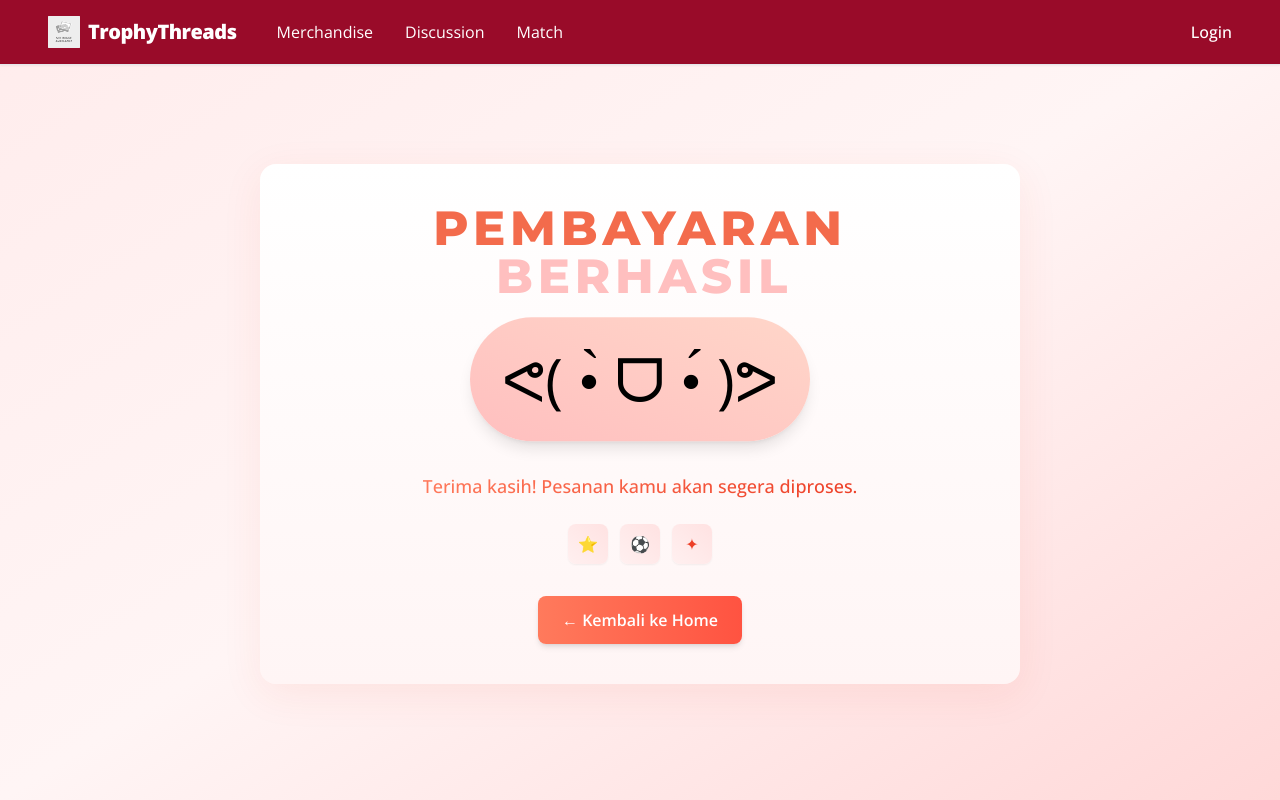
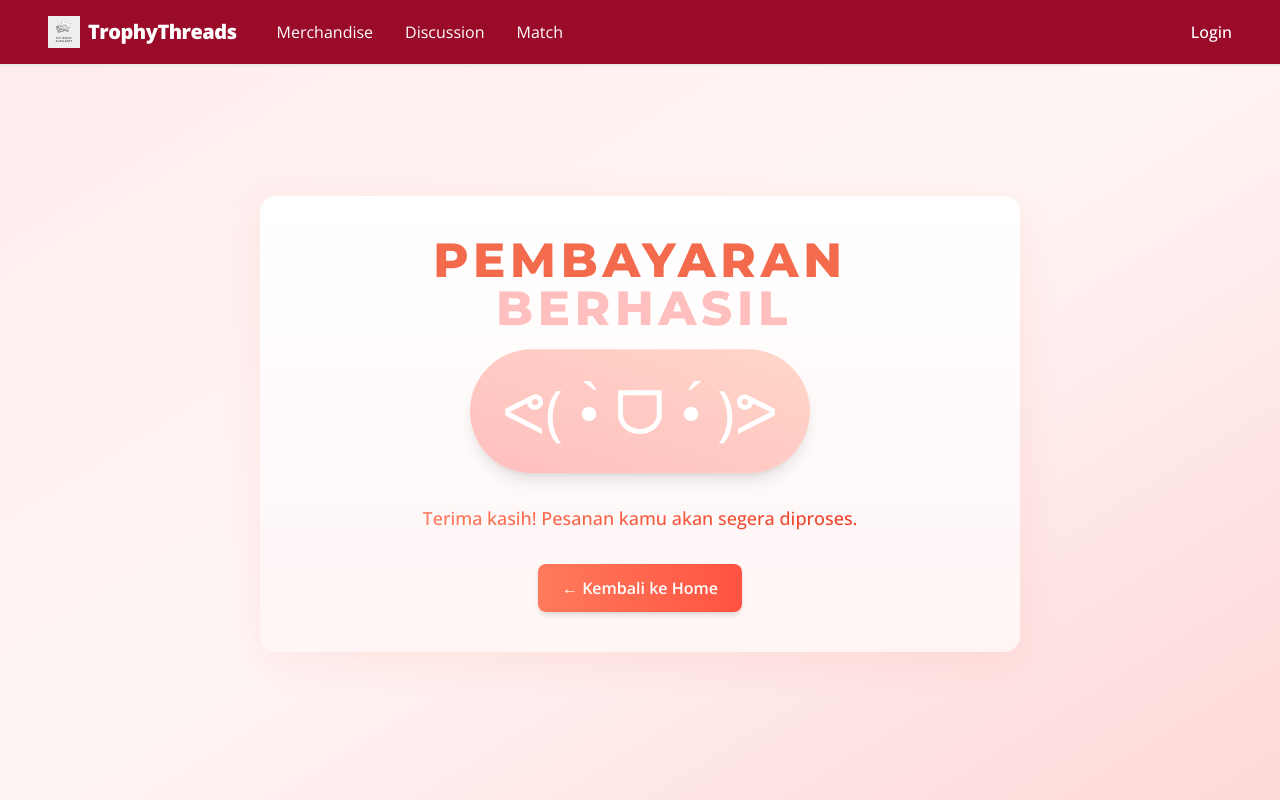
Before and after one commit to pbp-kelompok-a04/trophythreads, a Django app: template cartApp/templates/after_checkout.html in a window 1280 px wide. Run offline with Django 5.2, Linux system fonts and the light colour scheme; the template is opened without the code that fills it, so the values that code supplies are empty; some libraries are stand-ins or nearby versions.

Commit message:
Memperbaiki tampilan visual after_checkout.html

```diff
--- a/cartApp/templates/after_checkout.html
+++ b/cartApp/templates/after_checkout.html
@@ -15,23 +15,17 @@
          style="max-width:760px; background: linear-gradient(180deg, #FFFFFF 0%, #FFF5F5 100%);">
       <div class="flex flex-col items-center text-center">
 
-        <h1 class="text-4xl md:text-5xl font-extrabold text-[#F36B4C] tracking-widest uppercase">
+        <h1 class="text-xl md:text-5xl font-extrabold text-[#F36B4C] tracking-widest uppercase">
           Pembayaran <span class="ml-2 text-[#FFBFBF]">Berhasil</span>
         </h1>
 
-        <div class="rounded-full bg-gradient-to-tr from-[#FFBFBF] to-[#FFD6C9] p-8 mt-6 mb-4 animate-bounce-slow text-6xl shadow-lg">
+        <div class="rounded-full bg-gradient-to-tr from-[#FFBFBF] to-[#FFD6C9] p-8 mt-6 mb-4 animate-bounce-slow text-6xl shadow-lg text-white">
           ᕙ( •̀ ᗜ •́ )ᕗ
         </div>
 
         <p class="mt-2 bg-gradient-to-r from-[#FF7A5C] to-[#ED3F27] bg-clip-text text-transparent font-medium text-lg max-w-xl">
           Terima kasih! Pesanan kamu akan segera diproses.
         </p>
-
-        <div class="mt-6 flex gap-3">
-          <div class="w-10 h-10 bg-gradient-to-tr from-[#FFF0F0] to-[#FFE2E2] rounded-lg flex items-center justify-center text-[#ED3F27] shadow-sm">⭐</div>
-          <div class="w-10 h-10 bg-gradient-to-tr from-[#FFF0F0] to-[#FFE2E2] rounded-lg flex items-center justify-center text-[#ED3F27] shadow-sm">⚽</div>
-          <div class="w-10 h-10 bg-gradient-to-tr from-[#FFF0F0] to-[#FFE2E2] rounded-lg flex items-center justify-center text-[#ED3F27] shadow-sm">✦</div>
-        </div>
 
         <!-- Button -->
         <div class="mt-8">
@@ -44,9 +38,8 @@
       </div>
     </div>
   </div>
-
-  {% include 'footer.html' %}
 </div>
+{% include 'footer.html' %}
 
 <style>
 @keyframes bounce-slow {
```
